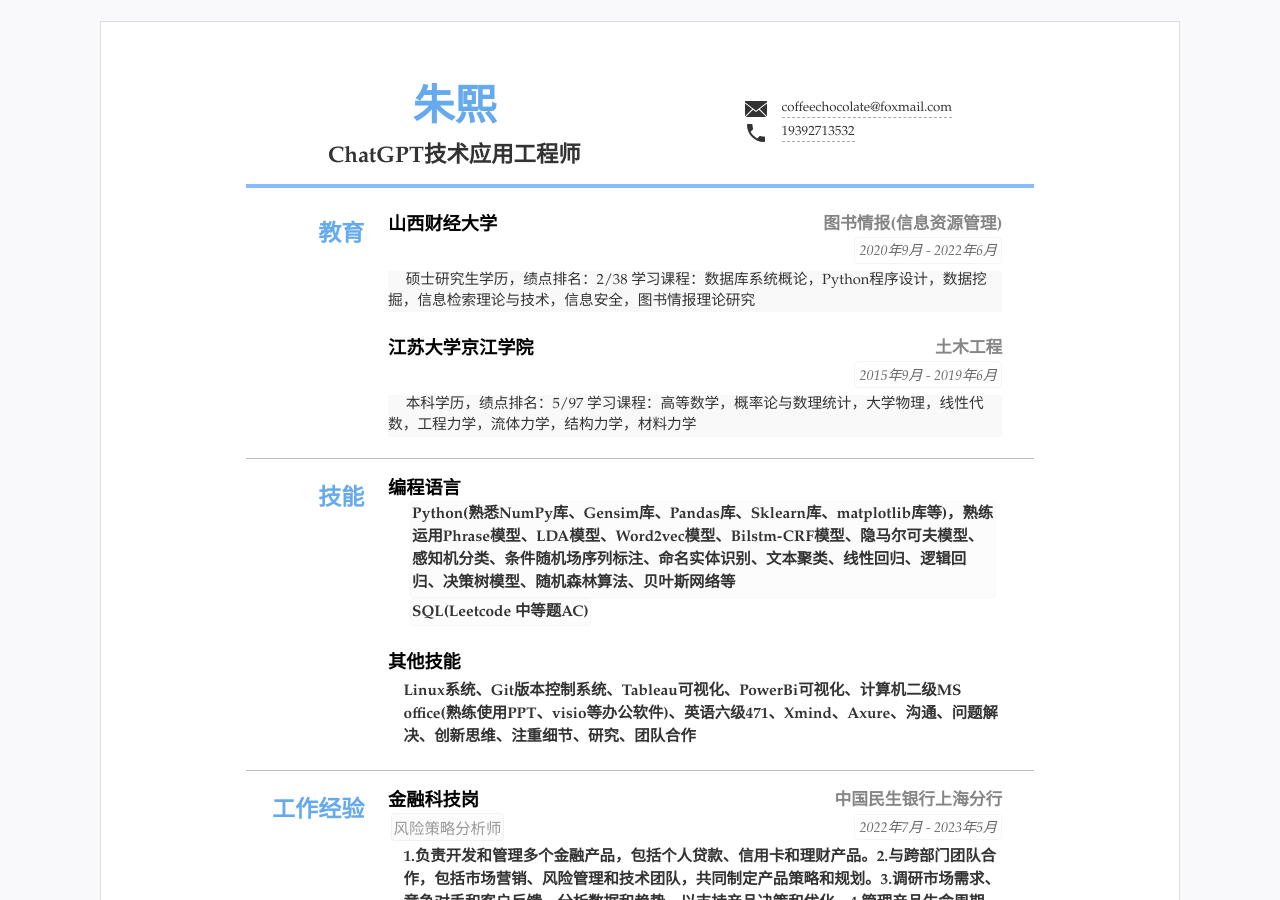
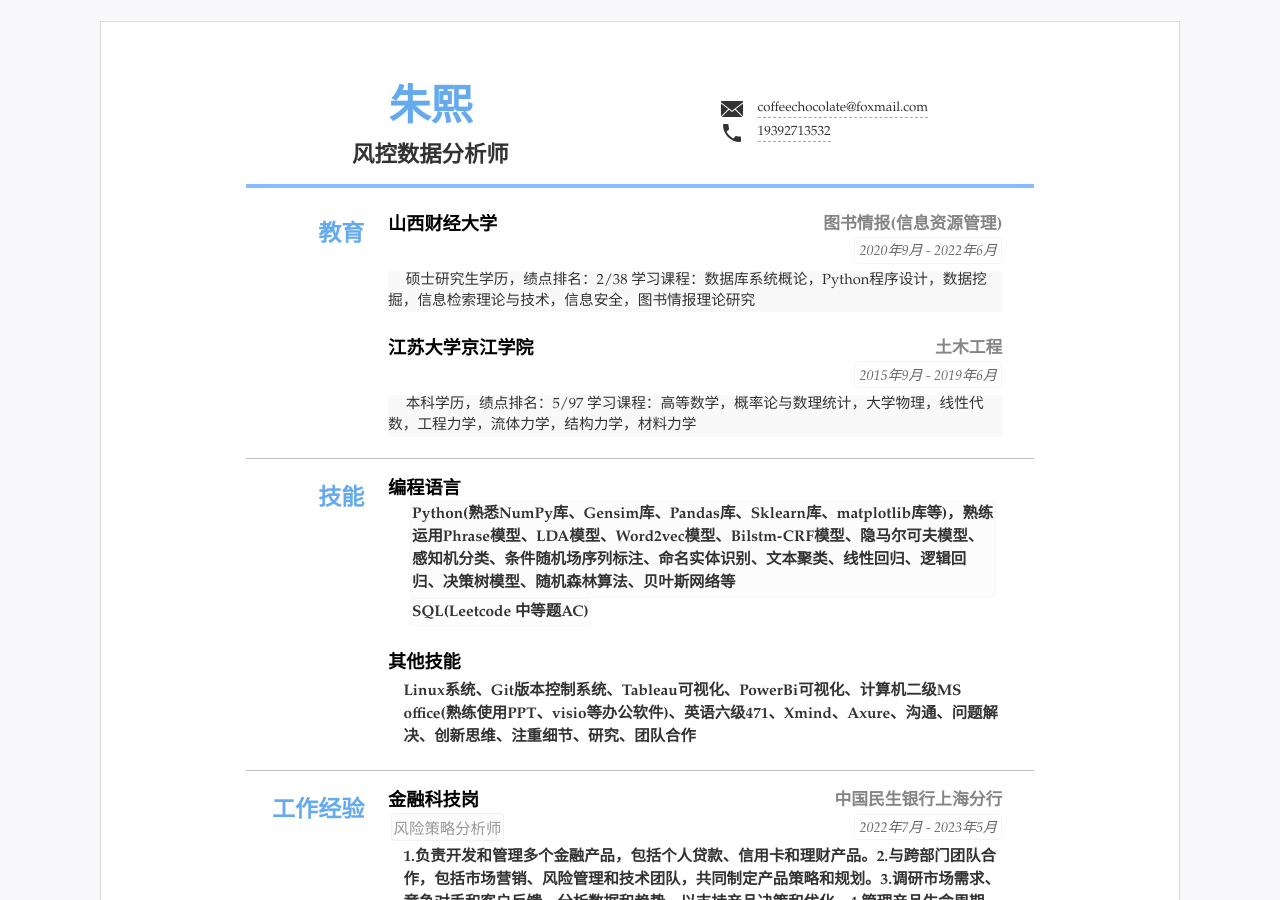
Before and after one commit to qiaokelishushu/CV, a Jekyll site: the page built from index.html, in a window 1280 px wide and 900 px high. Built offline with Jekyll 4.4.1, drawn with Linux system fonts in a browser that asks for light colours.

Commit message:
Update resume.yml
update wind control straty

```diff
--- a/_data/resume.yml
+++ b/_data/resume.yml
@@ -4,7 +4,7 @@
 title: "简历标题"
 lang: "zh" #语言设置 zh表示中文 en 表示英语
 name: "朱熙"
-jobtitle: "ChatGPT技术应用工程师" #可空不显示
+jobtitle: "风控数据分析师" #可空不显示
 
 
 #联系方式
```
